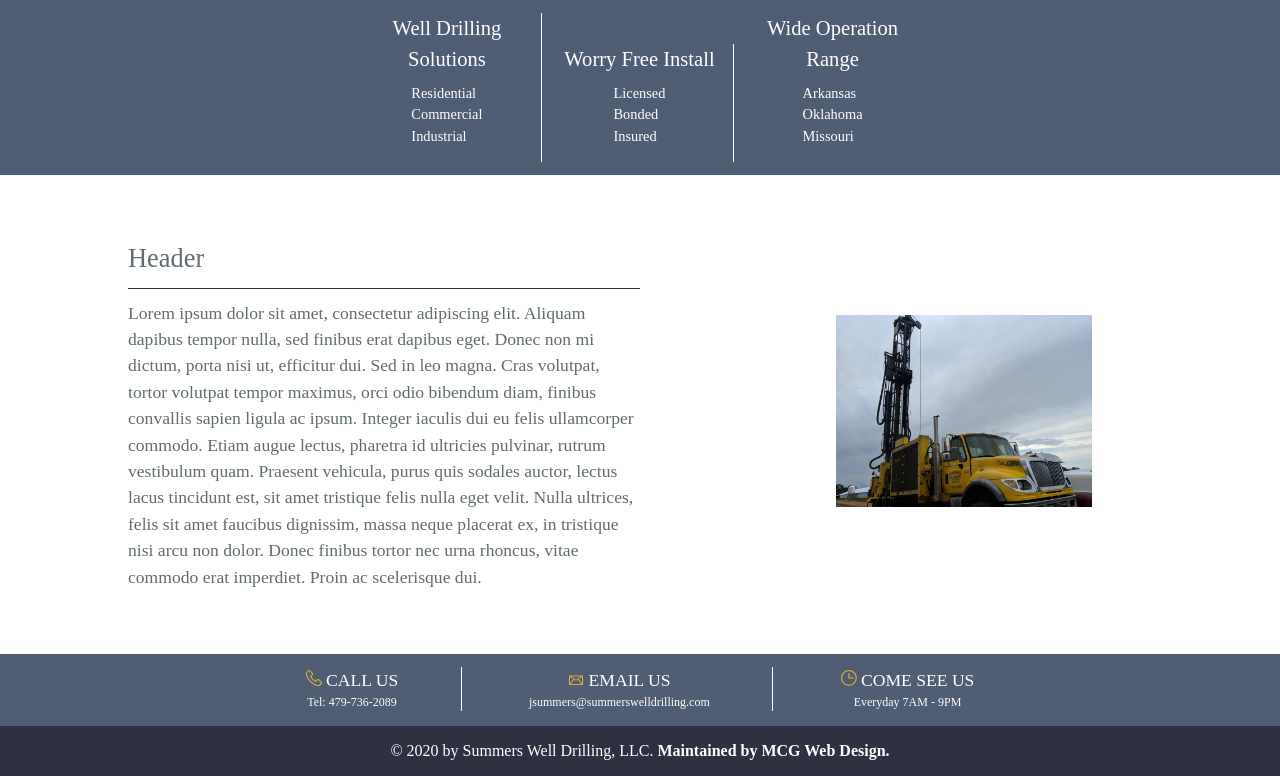
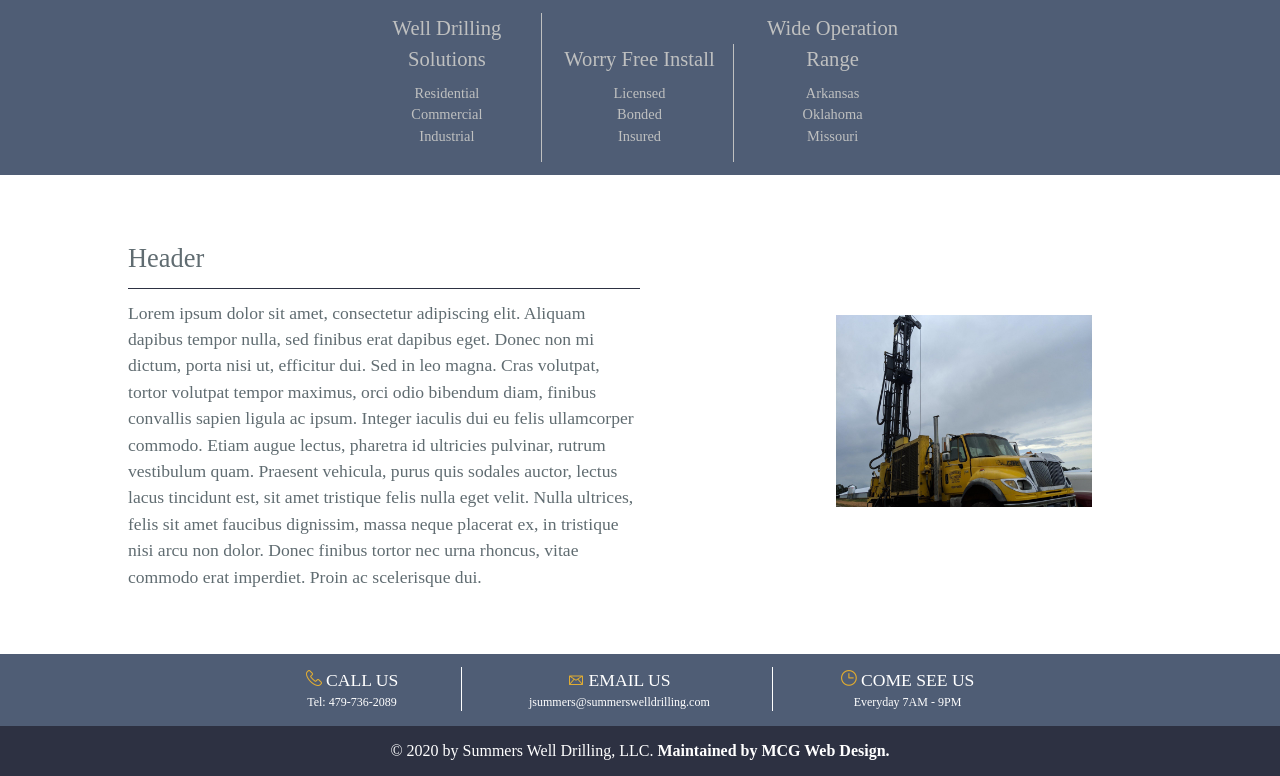
Before and after one commit to jamess999888/SummersDrilling, a Jekyll site: the page built from index.md, in a window 1280 px wide. Shown: the part 622-1398 px from the top of the page. Built offline with Jekyll 4.4.1, drawn with Linux system fonts in a browser that asks for light colours; our own code applies the rules of GitHub Pages for plain Markdown files.

Commit message:
fixing mid page lists

```diff
--- a/css/style.css
+++ b/css/style.css
@@ -827,9 +827,16 @@ a:hover {
     text-align: center;
 }
 
-.contact-info-footer-item,
+.mid-page-lists {
+    color: #BFC0C0;
+}
+
+.contact-info-footer-item {
+    border-right: 1px solid white;
+}
+
 .mid-page-list-border {
-    border-right: 1px solid white;
+    border-right: 1px solid #BFC0C0;
 }
 
 @media screen and (min-width: 64em) {
@@ -881,7 +888,7 @@ a:hover {
 .centerLeftList {
     list-style-type: none;
     display: inline-block;
-    text-align: left;
+    text-align: center;
     padding: 0;
     font-size: 0.9rem;
 }
```
